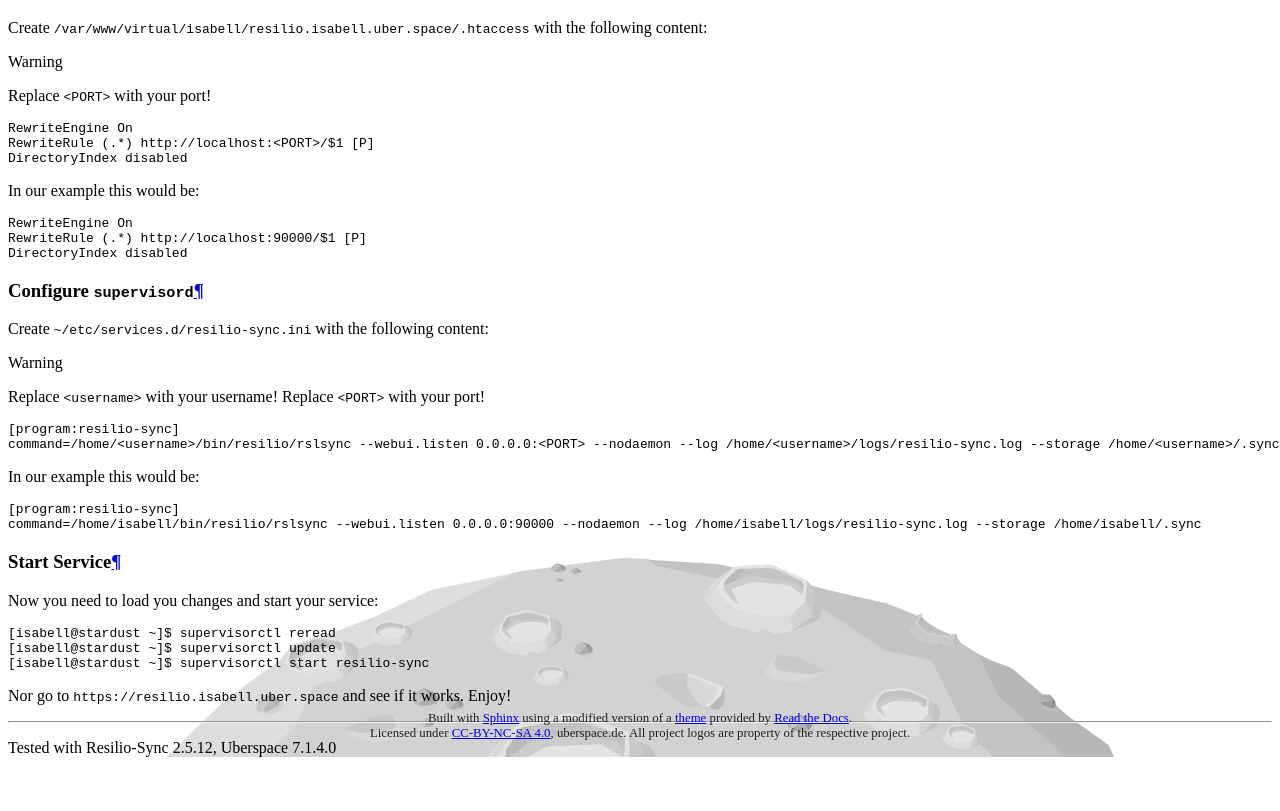
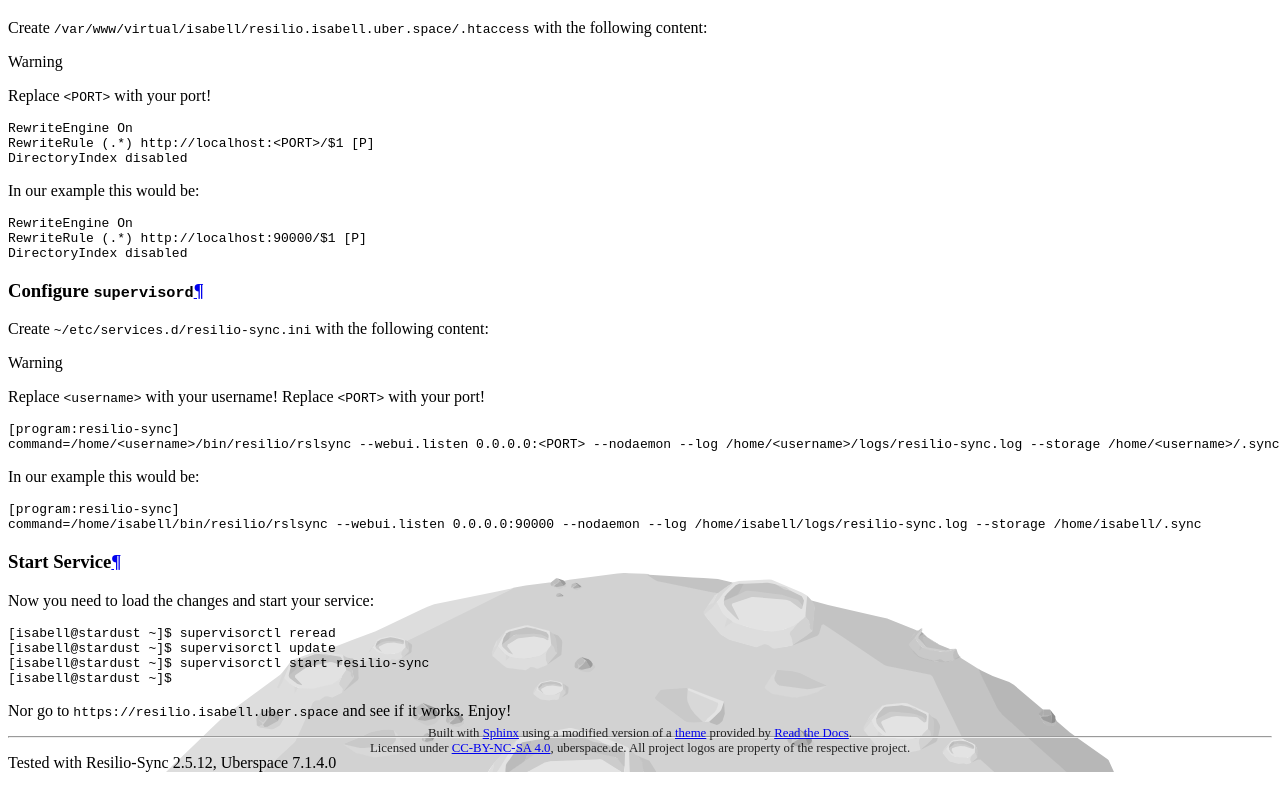
Before and after one commit to Uberspace/lab, a Sphinx documentation site: the page built from source/guide_resilio.rst, in a window 1280 px wide and 900 px high, scrolled down 1761 px. Shown: the top 811 px of the window. Built offline with Sphinx 7.4.7 and the Read the Docs theme 2.0.0, drawn with Linux system fonts in a browser that asks for light colours.

Commit message:
finished reslio guide

```diff
--- a/source/guide_resilio.rst
+++ b/source/guide_resilio.rst
@@ -104,13 +104,14 @@
 Start Service
 =============
 
-Now you need to load you changes and start your service:
+Now you need to load the changes and start your service:
 
 ::
 
  [isabell@stardust ~]$ supervisorctl reread
  [isabell@stardust ~]$ supervisorctl update
  [isabell@stardust ~]$ supervisorctl start resilio-sync
+ [isabell@stardust ~]$
 
 Nor go to ``https://resilio.isabell.uber.space`` and see if it works. Enjoy!
 
```
